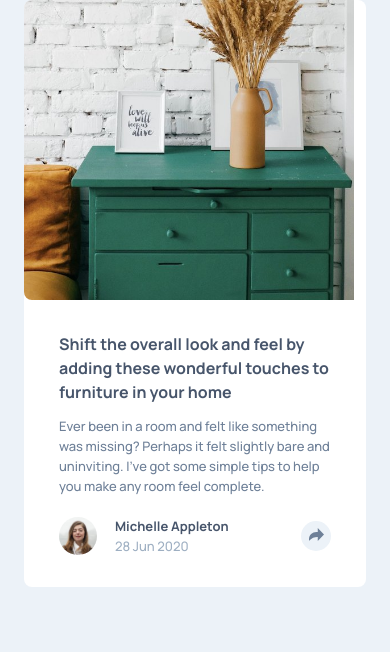
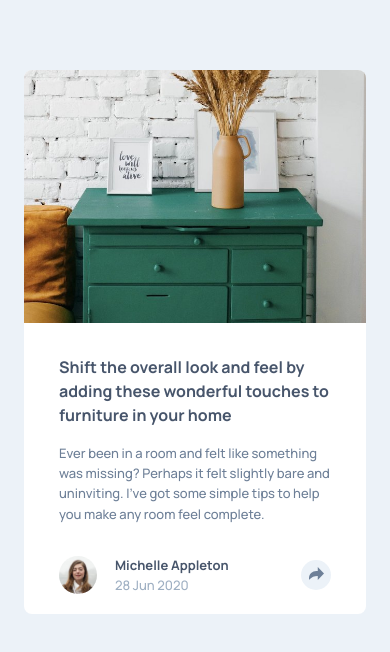
Before and after one commit to telsabate-hub/article-preview-component, a plain HTML site: page index.html in a window 390 px wide. Drawn offline with Linux system fonts and the light colour scheme.

Commit message:
Fixed image size and position on mobile view.

```diff
--- a/scss/_mobile.scss
+++ b/scss/_mobile.scss
@@ -1,19 +1,30 @@
-@media screen and (max-width: 767px){
+@media screen and (max-width: 768px){
     body {
         padding: 0 1.5rem;
     }
 
     article {
         flex-direction: column;
+        margin-top: 4.375rem;
     }
 
     .article-img {
-        width: 330px;
-        height: 300px;
+        width: 100%;
+        height: 30vh;
+        border-radius: 0.5rem 0.5rem 0 0;
+        background-position-y: -.9375rem;
     }
 
-    .article-details-title {
-        font-size: 16px;
-        line-height: 1.5;
+    .article-details {
+        padding-bottom: 1.25rem;
+
+        &-title {
+            font-size: 16px;
+            line-height: 1.5;
+        }
+    }
+
+    .content-preview {
+        padding: 1rem 0 1.5rem;
     }
 }
```
Also changed, not shown: css/main.css.
